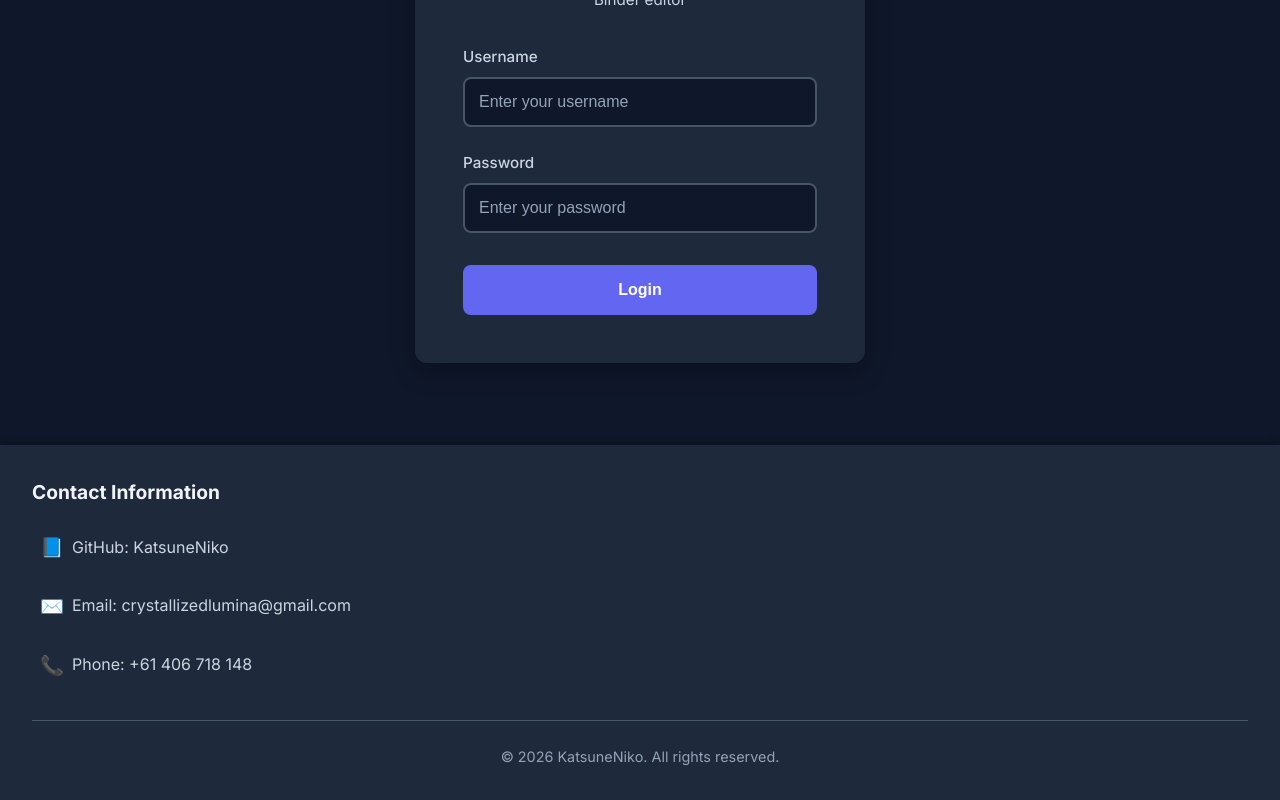
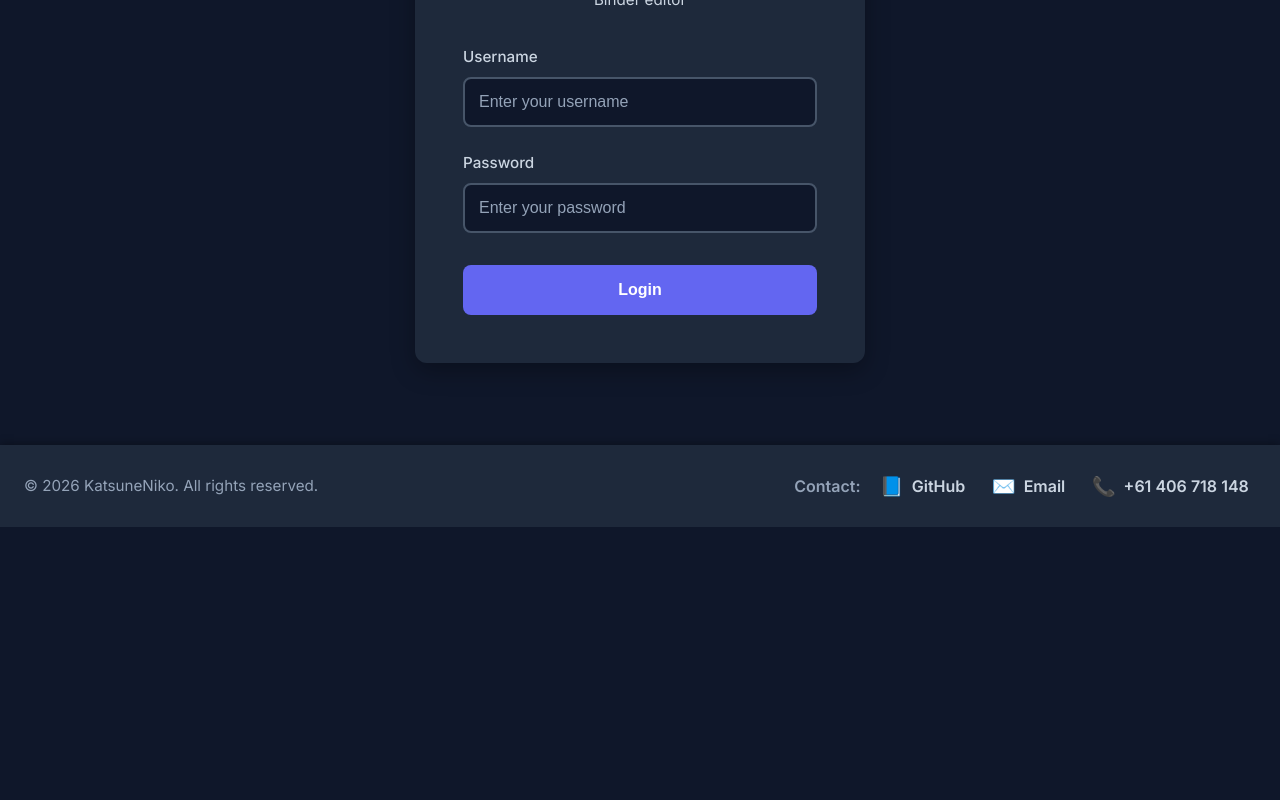
Before and after one commit to KatsuneNiko/katsuneniko.github.io, a React (Vite) app in the folder frontend/: page /login in a window 1280 px wide. Shown: the part 289-1089 px from the top of the page. After the commit the page ends 816 px from the top, so only its background shows below. Built offline with nearby package versions, Linux system fonts and the light colour scheme; no server answers.

Commit message:
Condense footer and inline contacts

```diff
--- a/frontend/src/components/Layout/Footer.css
+++ b/frontend/src/components/Layout/Footer.css
@@ -1,6 +1,6 @@
 .footer {
   background-color: var(--surface);
-  padding: 2rem;
+  padding: 1.25rem 1.5rem;
   margin-top: auto;
   box-shadow: 0 -2px 8px var(--shadow);
 }
@@ -8,18 +8,18 @@
 .footer-content {
   max-width: 1400px;
   margin: 0 auto;
-}
-
-.footer-section h3 {
-  color: var(--text-primary);
-  margin-bottom: 1rem;
-  font-size: 1.2rem;
+  display: flex;
+  align-items: center;
+  justify-content: space-between;
+  gap: 1rem;
+  flex-wrap: wrap;
 }
 
 .contact-links {
   display: flex;
-  flex-direction: column;
+  flex-direction: row;
   gap: 0.75rem;
+  flex-wrap: wrap;
 }
 
 .contact-link {
@@ -29,7 +29,7 @@
   align-items: center;
   gap: 0.5rem;
   transition: color 0.3s ease;
-  padding: 0.5rem;
+  padding: 0.35rem 0.45rem;
   border-radius: 6px;
 }
 
@@ -42,25 +42,44 @@
   font-size: 1.2rem;
 }
 
-.footer-bottom {
-  margin-top: 2rem;
-  padding-top: 1.5rem;
-  border-top: 1px solid var(--border);
-  text-align: center;
+.footer-left p {
+  margin: 0;
   color: var(--text-muted);
-  font-size: 0.9rem;
+  font-size: 0.95rem;
+}
+
+.footer-right {
+  display: flex;
+  align-items: center;
+  gap: 0.75rem;
+  color: var(--text-secondary);
+  font-weight: 600;
+  flex-wrap: wrap;
+}
+
+.contact-label {
+  color: var(--text-muted);
+  font-weight: 600;
 }
 
 @media (max-width: 768px) {
   .footer {
-    padding: 1.5rem 1rem;
-  }
-
-  .footer-section h3 {
-    font-size: 1rem;
+    padding: 1.1rem 1rem;
   }
 
   .contact-link {
     font-size: 0.9rem;
   }
+
+  .footer-content {
+    flex-direction: column;
+    align-items: flex-start;
+    gap: 0.5rem;
+  }
+
+  .footer-right {
+    width: 100%;
+    justify-content: flex-start;
+    gap: 0.5rem;
+  }
 }
--- a/frontend/src/components/Layout/Footer.jsx
+++ b/frontend/src/components/Layout/Footer.jsx
@@ -4,8 +4,11 @@ const Footer = () => {
   return (
     <footer className="footer">
       <div className="footer-content">
-        <div className="footer-section">
-          <h3>Contact Information</h3>
+        <div className="footer-left">
+          <p>&copy; {new Date().getFullYear()} KatsuneNiko. All rights reserved.</p>
+        </div>
+        <div className="footer-right">
+          <span className="contact-label">Contact:</span>
           <div className="contact-links">
             <a
               href="https://github.com/KatsuneNiko/"
@@ -13,24 +16,21 @@ const Footer = () => {
               rel="noopener noreferrer"
               className="contact-link"
             >
-              <span className="icon">📘</span> GitHub: KatsuneNiko
+              <span className="icon">📘</span> GitHub
             </a>
             <a
               href="mailto:crystallizedlumina@gmail.com"
               className="contact-link"
             >
-              <span className="icon">✉️</span> Email: crystallizedlumina@gmail.com
+              <span className="icon">✉️</span> Email
             </a>
             <a
               href="tel:+61406718148"
               className="contact-link"
             >
-              <span className="icon">📞</span> Phone: +61 406 718 148
+              <span className="icon">📞</span> +61 406 718 148
             </a>
           </div>
-        </div>
-        <div className="footer-bottom">
-          <p>&copy; {new Date().getFullYear()} KatsuneNiko. All rights reserved.</p>
         </div>
       </div>
     </footer>
```
